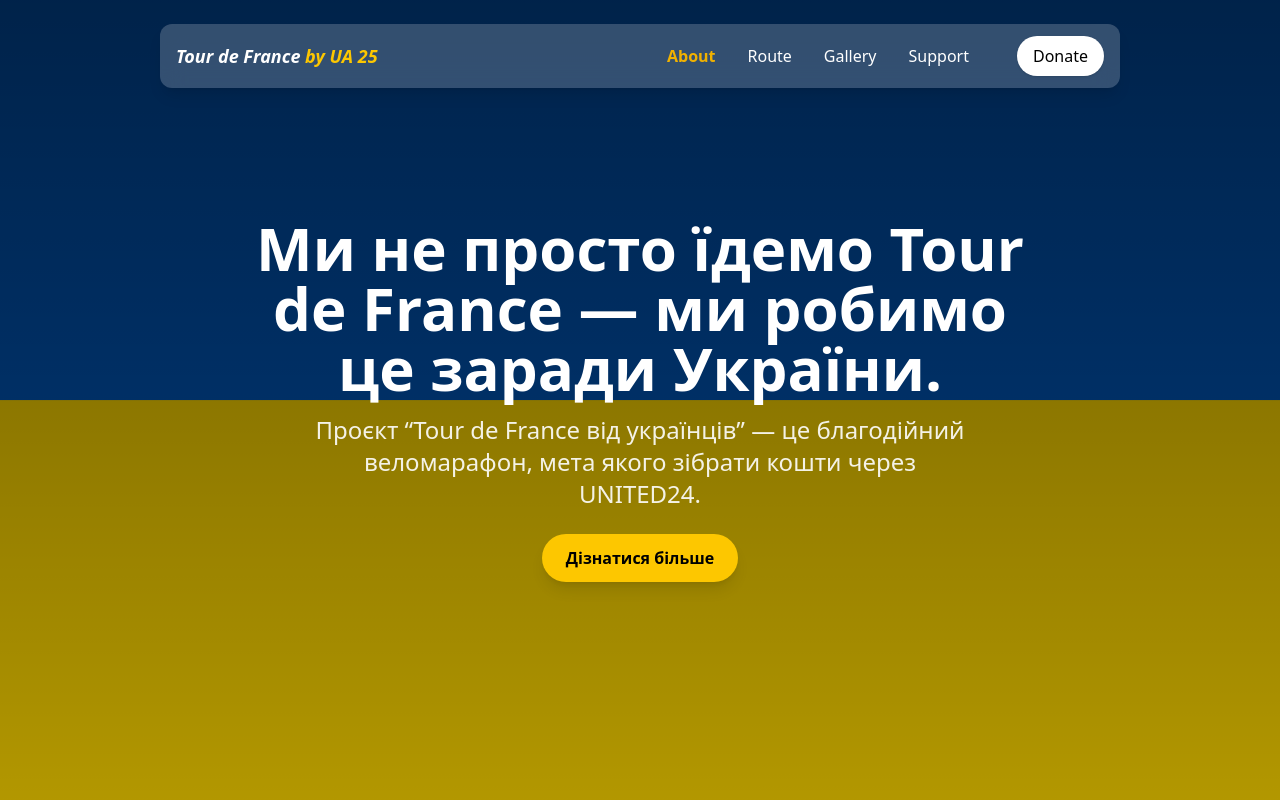
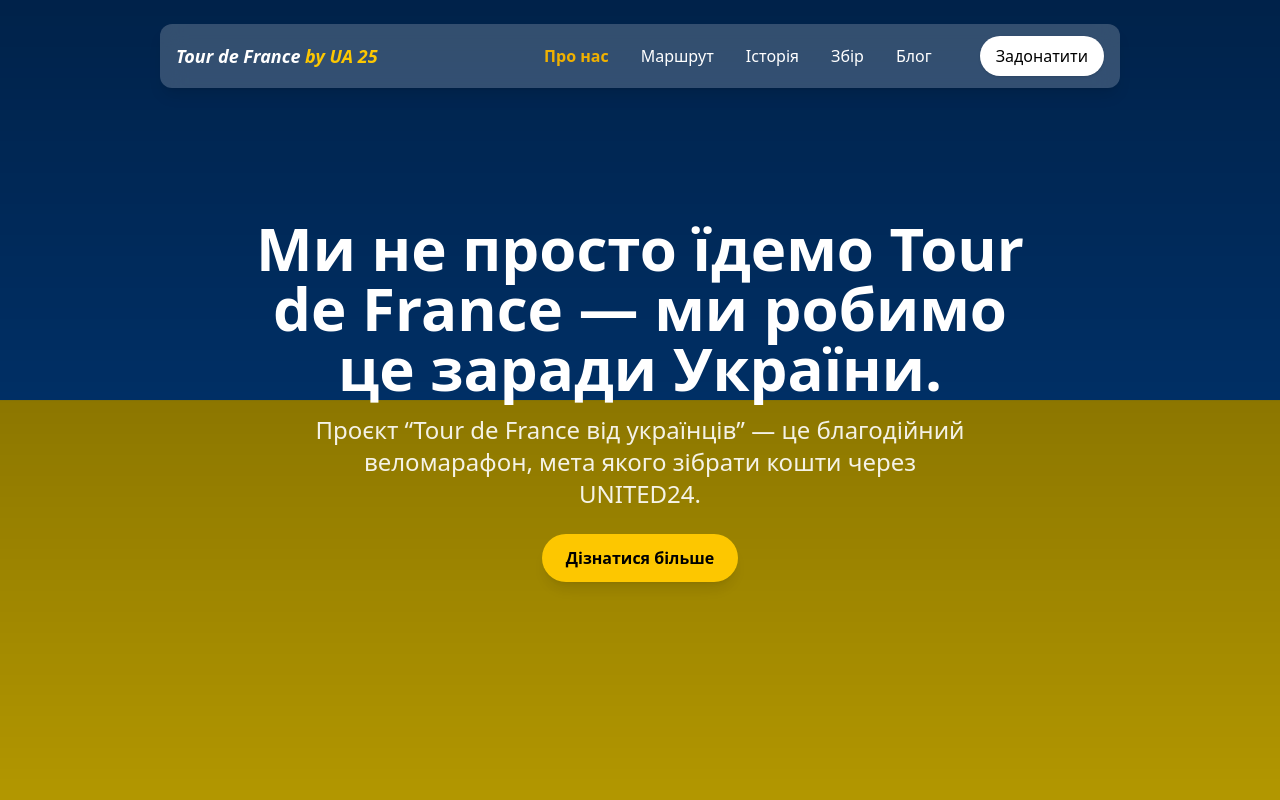
Before and after one commit to L1smer/TourDeFrance-Ukraine, a React (Vite) app: page / in a window 1280 px wide. Shown: the top 800 px of the page. Built offline with nearby package versions, Linux system fonts and the light colour scheme; no server answers.

Commit message:
feat: add new section Blog,implementing Contentful API

```diff
--- a/package.json
+++ b/package.json
@@ -10,7 +10,9 @@
     "preview": "vite preview"
   },
   "dependencies": {
+    "@contentful/rich-text-react-renderer": "^16.0.2",
     "@tailwindcss/vite": "^4.1.8",
+    "contentful": "^11.7.3",
     "framer-motion": "^12.15.0",
     "lucide-react": "^0.523.0",
     "react": "^19.1.0",
--- a/src/App.tsx
+++ b/src/App.tsx
@@ -4,6 +4,7 @@
 import Route from "./sections/Route";
 import Gallery from "./sections/Gallery";
 import Support from "./sections/Support";
+import Blog from "./sections/Blog";
 
 export default function App() {
   return (
@@ -21,6 +22,9 @@
       <Section id="support">
         <Support/>
       </Section>
+			<Section id="blog">
+				<Blog/>
+			</Section>
     </>
   );
 }
--- a/src/components/Header.tsx
+++ b/src/components/Header.tsx
@@ -18,7 +18,7 @@
   const [isOpen, setIsOpen] = useState<boolean>(false);
 
   useEffect(() => {
-    const sections = ["about", "route", "gallery", "support"];
+    const sections = ["about", "route", "gallery", "support", "blog"];
 
     const handleScroll = () => {
       const scrollPos = window.scrollY + 100;
@@ -45,7 +45,7 @@
     `transition ${
       activeSection === id
         ? "text-yellow-500 font-bold"
-        : activeSection === "route"
+        : (activeSection === "route" || activeSection === "blog")
         ? "text-black"
         : "text-white"
     } hover:text-yellow-500 cursor-pointer`;
@@ -55,42 +55,48 @@
       <nav className="flex items-center justify-between flex-wrap">
         <div
           className={`${
-            activeSection === "route" ? "text-sky-600" : "text-white"
+            (activeSection === "route" || activeSection === "blog") ? "text-sky-600" : "text-white"
           } font-bold text-md sm:text-lg italic`}
         >
           Tour de France <span className="text-yellow-400">by UA 25</span>
         </div>
 
-        <div className="md:flex items-center space-x-8 hidden">
+        <div className="lg:flex items-center space-x-8 hidden">
           <button
             onClick={() => scrollTo("about")}
             className={linkClass("about")}
           >
-            About
+            Про нас
           </button>
           <button
             onClick={() => scrollTo("route")}
             className={linkClass("route")}
           >
-            Route
+            Маршрут
           </button>
           <button
             onClick={() => scrollTo("gallery")}
             className={linkClass("gallery")}
           >
-            Gallery
+            Історія
           </button>
           <button
             onClick={() => scrollTo("support")}
             className={linkClass("support")}
           >
-            Support
+            Збір
+          </button>
+					<button
+            onClick={() => scrollTo("blog")}
+            className={linkClass("blog")}
+          >
+            Блог
           </button>
           <button className="ml-4 px-4 py-2 bg-white text-black font-medium rounded-full shadow hover:bg-gray-200 transition cursor-pointer">
-            Donate
+            Задонатити
           </button>
         </div>
-        <div className="flex w-[75px] justify-end md:hidden">
+        <div className="flex w-[75px] justify-end lg:hidden">
           <button onClick={() => setIsOpen((prev) => !prev)}>
             {isOpen ? <X color="black" /> : <Menu color="black" />}
           </button>
@@ -103,7 +109,7 @@
               variants={mobileNavContainerVariant}
               initial="hidden"
               animate="show"
-              className="mt-4 flex flex-col gap-3 basis-full items-center md:hidden"
+              className="mt-4 flex flex-col gap-3 basis-full items-center lg:hidden"
             >
               <motion.div
                 variants={mobileNavListVariant}
@@ -113,7 +119,7 @@
                   onClick={() => scrollTo("about")}
                   className={linkClass("about")}
                 >
-                  About
+                  Про нас
                 </button>
               </motion.div>
               <motion.div
@@ -124,7 +130,7 @@
                   onClick={() => scrollTo("route")}
                   className={linkClass("route")}
                 >
-                  Route
+                  Маршрут
                 </button>
               </motion.div>
               <motion.div
@@ -135,7 +141,7 @@
                   onClick={() => scrollTo("gallery")}
                   className={linkClass("gallery")}
                 >
-                  Gallery
+                  Історія
                 </button>
               </motion.div>
               <motion.div
@@ -146,15 +152,26 @@
                   onClick={() => scrollTo("support")}
                   className={linkClass("support")}
                 >
-                  Support
+                  Збір
+                </button>
+              </motion.div>
+							<motion.div
+                variants={mobileNavListVariant}
+                {...mobileNavExitProps}
+              >
+                <button
+                  onClick={() => scrollTo("blog")}
+                  className={linkClass("blog")}
+                >
+                  Блог
                 </button>
               </motion.div>
               <motion.div
                 variants={mobileNavListVariant}
                 {...mobileNavExitProps}
               >
-                <button className="px-4 py-2 w-25 bg-white text-black font-medium rounded-full shadow hover:bg-gray-200 transition cursor-pointer">
-                  Donate
+                <button className="px-4 py-2 min-w-25 bg-white text-black font-medium rounded-full shadow hover:bg-gray-200 transition cursor-pointer">
+                  Задонатити
                 </button>
               </motion.div>
             </motion.div>
--- /dev/null
+++ b/src/data/contentful.ts
@@ -0,0 +1,25 @@
+import { createClient } from 'contentful';
+import type { Entry, EntrySkeletonType } from 'contentful';
+import type { Document } from '@contentful/rich-text-types';
+
+export type BlogPostFields = {
+  title: string;
+  publishDate: string;
+  content: Document;
+  youtubeUrl?: string;
+};
+
+export type BlogPostSkeleton = EntrySkeletonType<BlogPostFields, 'blogPost'>;
+
+const client = createClient({
+  space: import.meta.env.VITE_CONTENTFUL_SPACE_ID,
+  accessToken: import.meta.env.VITE_CONTENTFUL_ACCESS_TOKEN,
+});
+
+export async function getBlogPosts(): Promise<Entry<BlogPostSkeleton>[]> {
+  const entries = await client.getEntries<BlogPostSkeleton>({
+    content_type: 'blogPost',
+    order: ['-sys.createdAt'],
+  });
+  return entries.items;
+}
--- /dev/null
+++ b/src/sections/Blog.tsx
@@ -0,0 +1,103 @@
+import { useEffect, useState } from "react";
+import { documentToReactComponents } from "@contentful/rich-text-react-renderer";
+import type { Document } from "@contentful/rich-text-types";
+import { getBlogPosts } from "../data/contentful";
+import type { Entry, EntrySkeletonType } from "contentful";
+
+// Типизация
+type BlogPostFields = {
+  title: string;
+  publishDate: string;
+  content: Document;
+  youtubeUrl?: string;
+};
+
+type BlogPostSkeleton = EntrySkeletonType<BlogPostFields, "blogPost">;
+
+export default function Blog() {
+  const [posts, setPosts] = useState<Entry<BlogPostSkeleton>[]>([]);
+  const [activeIndex, setActiveIndex] = useState<number | null>(0);
+
+  useEffect(() => {
+    getBlogPosts().then(setPosts);
+  }, []);
+
+  const activePost = activeIndex !== null ? posts[activeIndex] : null;
+  const fields = activePost?.fields as BlogPostFields | undefined;
+
+  return (
+    <section className="px-6 py-10 min-h-screen max-w-6xl mx-auto grid grid-cols-1 md:grid-cols-3 gap-6">
+      <div className="md:col-span-1">
+        <h2 className="text-3xl font-bold mb-4">Блог Сергія</h2>
+        <p className="text-gray-600 mb-6">
+          Sergiy will post there his videos and news
+        </p>
+        <ul className="space-y-2">
+          {posts.map((post, index) => {
+            const { title, publishDate } = post.fields as BlogPostFields;
+            const isActive = index === activeIndex;
+            return (
+              <li
+                key={post.sys.id}
+                onClick={() => setActiveIndex(index)}
+                className={`cursor-pointer p-3 rounded-lg transition border ${
+                  isActive
+                    ? "bg-yellow-100 border-yellow-400"
+                    : "hover:bg-gray-100 border-transparent"
+                }`}
+              >
+                <h3 className="font-semibold text-md">{title}</h3>
+                <p className="text-sm text-gray-500">
+                  {new Date(publishDate).toLocaleDateString()}
+                </p>
+              </li>
+            );
+          })}
+        </ul>
+      </div>
+
+      <div className="md:col-span-2 sticky top-10 self-start bg-white p-6 rounded-xl shadow-md min-h-[400px]">
+        {fields ? (
+          <>
+            <h3 className="text-2xl font-bold mb-2">{fields.title}</h3>
+            <p className="text-sm text-gray-500 mb-4">
+              {new Date(fields.publishDate).toLocaleDateString()}
+            </p>
+            <div className="prose max-w-none mb-4">
+              {documentToReactComponents(fields.content)}
+            </div>
+            {fields.youtubeUrl && (
+              <div className="aspect-video">
+                <iframe
+                  src={`https://www.youtube.com/embed/${extractYouTubeId(
+                    fields.youtubeUrl
+                  )}`}
+                  title="YouTube video"
+                  allowFullScreen
+                  className="w-full h-full rounded-lg"
+                />
+              </div>
+            )}
+          </>
+        ) : (
+          <p className="text-gray-500">
+            Оберіть блог зліва, щоб переглянути його вміст.
+          </p>
+        )}
+      </div>
+    </section>
+  );
+}
+
+function extractYouTubeId(url: string): string {
+  try {
+    const parsedUrl = new URL(url);
+    return (
+      parsedUrl.searchParams.get("v") ||
+      parsedUrl.pathname.split("/").pop() ||
+      ""
+    );
+  } catch {
+    return "";
+  }
+}
```
Also changed, not shown: 2 other files (tests, documents, lock files or other folders).
